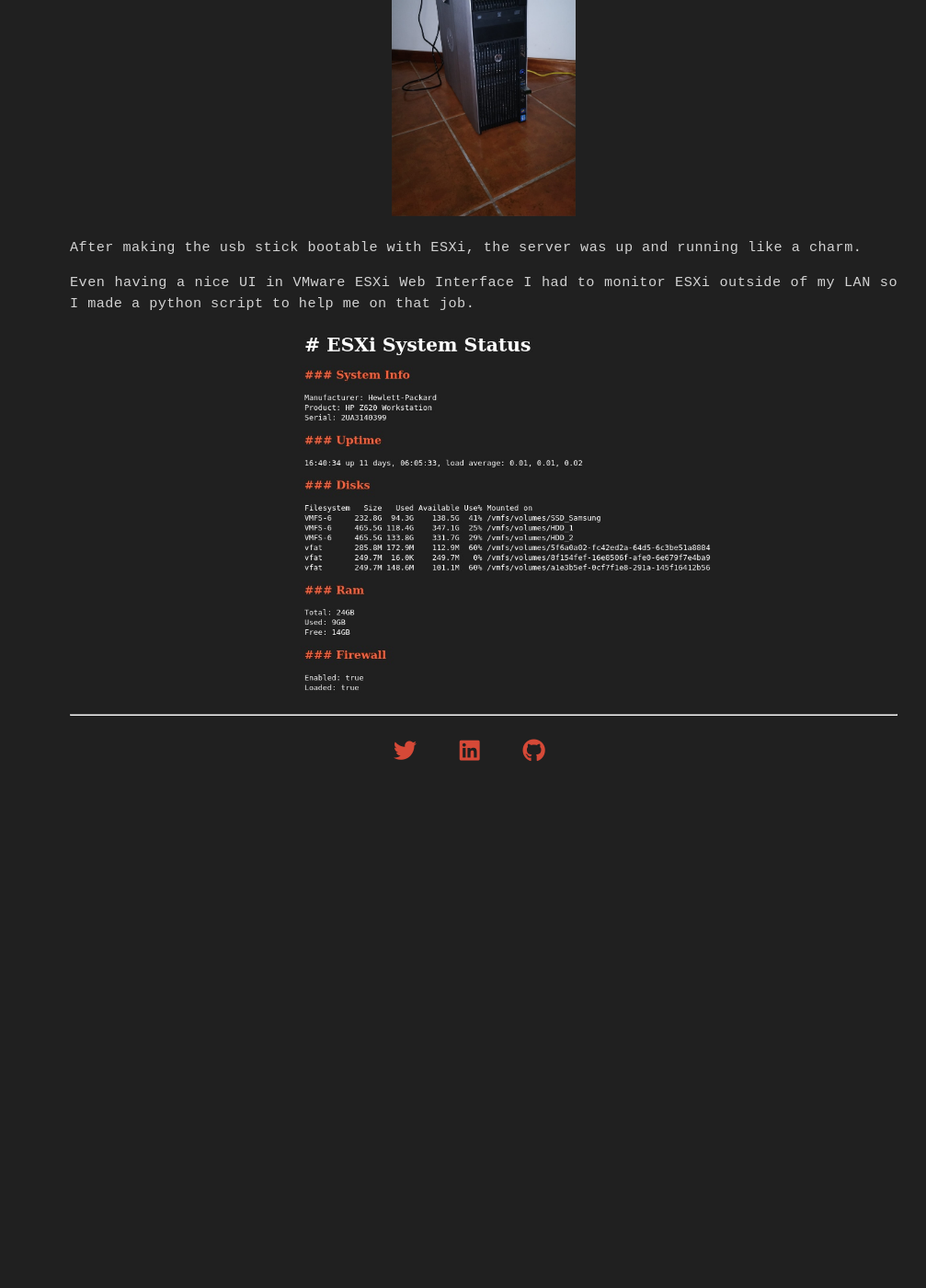
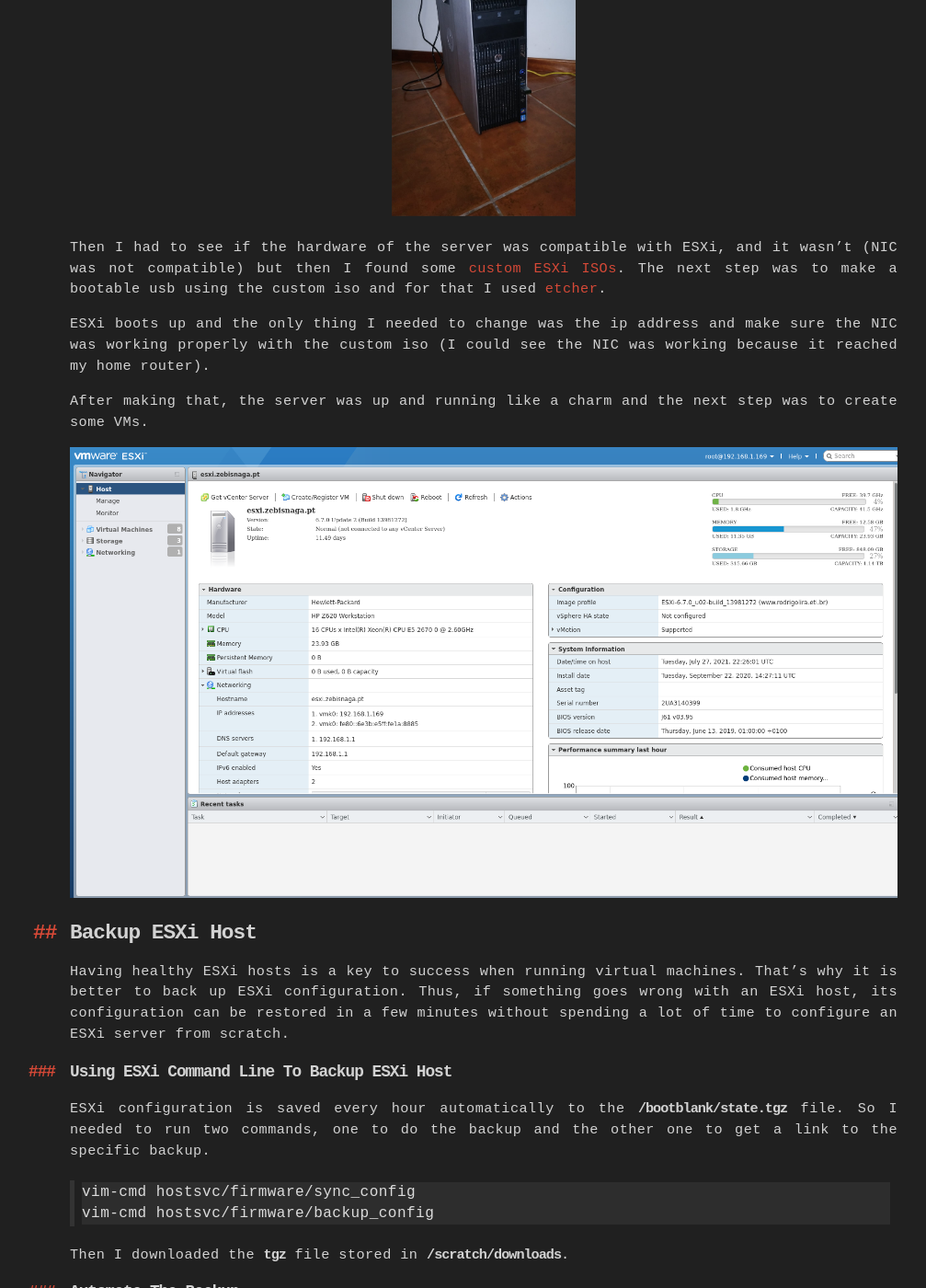
Before and after one commit to BrunoTeixeira1996/BrunoTeixeira1996.github.io, a Jekyll site: the page built from _publications/2021-07-22-My-ESXi-Server.md, in a window 1280 px wide and 1400 px high, scrolled down 1058 px. Shown: the whole window at 92% size, without its empty margins (114-1121 px from the left). Built offline with Jekyll 4.4.1, drawn with Linux system fonts in a browser that asks for light colours; nearby versions of some CDN libraries; before the commit the page ends 1891 px from its top, so only the background shows below that; some of the changed text lies outside the part shown.

Commit message:
increased info in esxi post

````diff
--- a/_publications/2021-07-22-My-ESXi-Server.md
+++ b/_publications/2021-07-22-My-ESXi-Server.md
@@ -6,6 +6,7 @@
 year: 2021
 description: ESXi Server builted for virtualization
 ---
+
 
 Since I joined college I had a need to have more than one operating system available for some classes so I had a few options.
 
@@ -40,11 +41,98 @@
     <img style="width:200px" src="/images/my_esxi_server/esxi_server.jpeg">
 </div>
 
-After making the usb stick bootable with ESXi, the server was up and running like a charm.
+Then I had to see if the hardware of the server was compatible with ESXi, and it wasn't (NIC was not compatible) but then I found some [custom ESXi ISOs](https://rodrigolira.eti.br/isos-esxi-customizadas/). The next step was to make a bootable usb using the custom iso and for that I used [etcher](https://www.balena.io/etcher/).
 
-Even having a nice UI in VMware ESXi Web Interface I had to monitor ESXi outside of my LAN so I made a python script to help me on that job.
+ESXi boots up and the only thing I needed to change was the ip address and make sure the NIC was working properly with the custom iso (I could see the NIC was working because it reached my home router).
+
+After making that, the server was up and running like a charm and the next step was to create some VMs.
+
+<div style="text-align:center">
+    <img style="width:900px" src="/images/my_esxi_server/esxi_gui.png">
+</div>
+
+## Backup ESXi Host
+
+Having healthy ESXi hosts is a key to success when running virtual machines. That’s why it is better to back up ESXi configuration. Thus, if something goes wrong with an ESXi host, its configuration can be restored in a few minutes without spending a lot of time to configure an ESXi server from scratch.
+
+### Using ESXi Command Line To Backup ESXi Host
+
+ESXi configuration is saved every hour automatically to the **/bootblank/state.tgz** file. So I needed to run two commands, one to do the backup and the other one to get a link to the specific backup.
+
+```bash
+vim-cmd hostsvc/firmware/sync_config
+vim-cmd hostsvc/firmware/backup_config
+```
+
+Then I downloaded the **tgz** file stored in **/scratch/downloads**.
+
+### Automate The Backup
+
+#### Create a directory to store backup files on your ESXi datastore
+
+```bash
+mkdir /vmfs/volumes/datastore1/ESXi_backup
+```
+
+#### Create a script to backup ESXi configuration
+
+```bash
+vi /vmfs/volumes/datastore1/ESXi_backup/esxi_backup.sh
+```
+
+#### Add the following lines to the script
+
+```bash
+vim-cmd hostsvc/firmware/sync_config
+vim-cmd hostsvc/firmware/backup_config
+find /scratch/downloads/ -name \*.tgz -exec cp {} /vmfs/volumes/datastore1/ESXi_backup/ESXi_config_backup_$(date +'%Y%m%d_%H%M%S').tgz \;
+```
+
+#### Make the script executable
+
+```bash
+chmod +x /vmfs/volumes/datastore1/ESXi_backup/esxi_backup.sh
+```
+
+#### Run the script
+
+```bash
+cd /vmfs/volumes/datastore1/ESXi_backup/
+./esxi_backup.sh
+```
+
+<div style="text-align:center">
+    <img style="width:650px" src="/images/my_esxi_server/esxi_1.png">
+</div>
+
+#### Edit scheduler to make sure the backup ESXi host script is running automatically
+
+```bash
+vi /var/spool/cron/crontabs/root
+```
+
+#### Add the following string to backup everyday at 02:10 AM and save the changes
+
+```bash
+10 02 * * * /vmfs/volumes/datastore1/ESXi_backup/esxi_backup.sh
+```
+
+## Monitoring ESXi
+
+Even having a nice UI in VMware ESXi Web Interface I had to monitor ESXi outside of my LAN and, for security reasons, I didn't want to make the server public to the WAN so I made a python script to help me on that job. The script can be find on my [TelegramBot repository](https://github.com/BrunoTeixeira1996/TelegramBot/blob/main/src/modules/esxi.py).
 
 
 <div style="text-align:right">
     <img style="width:650px" src="/images/my_esxi_server/esxi_monitor.jpg">
 </div>
+
+
+
+
+
+## References
+
+* https://www.vmware.com/products/esxi-and-esx.html
+* https://www.pendrivelinux.com/etcher-usb-iso-burner-and-clone-tool/
+* https://www.bargainhardware.co.uk/
+* http://www.fabfile.org/
````
Also changed, not shown: other parts of _publications/2021-07-22-My-ESXi-Server.md (+1 -1 lines), images/my_esxi_server/esxi_1.png (added), images/my_esxi_server/esxi_gui.png (added).
